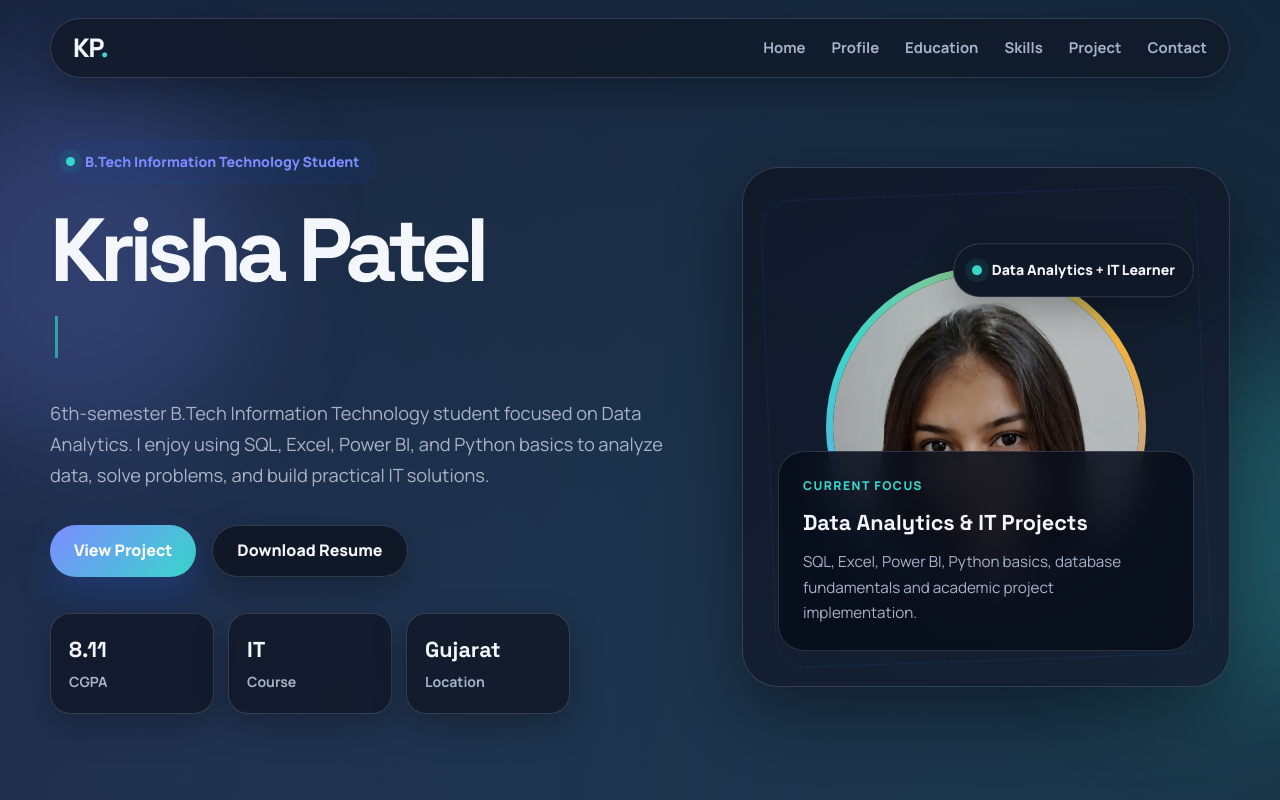
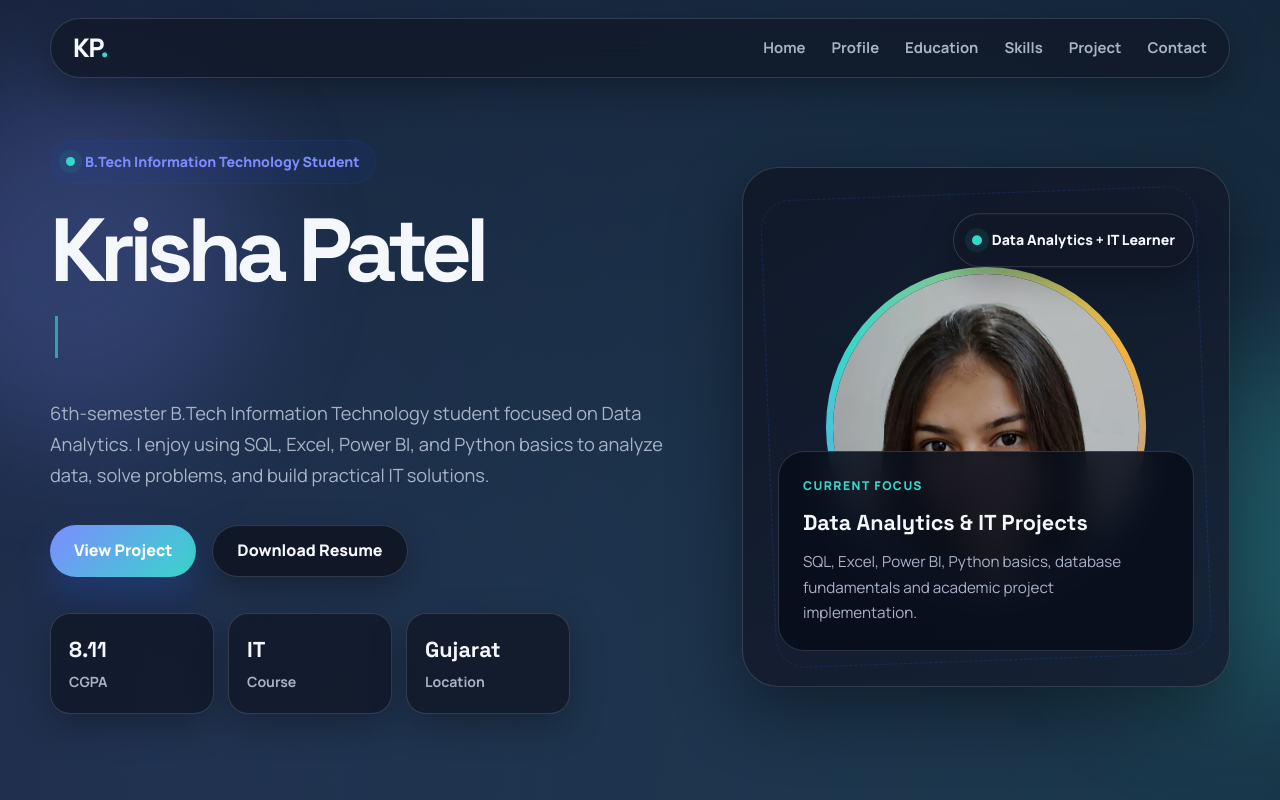
Before and after one commit to kp09032006-code/Portfolio, a website: page index.html in a window 1280 px wide. Shown: the top 800 px of the page. Drawn offline with Linux system fonts and the light colour scheme.

Commit message:
Update index.html

```diff
--- a/index.html
+++ b/index.html
@@ -75,7 +75,7 @@
             </div>
           </div>
 
-          <div class="status-card float-card" style="margin-top: 30px;">
+          <div class="status-card float-card" style="margin-top: 60;">
             <span class="status-dot"></span>
             <p>Data Analytics + IT Learner</p>
           </div>
```
